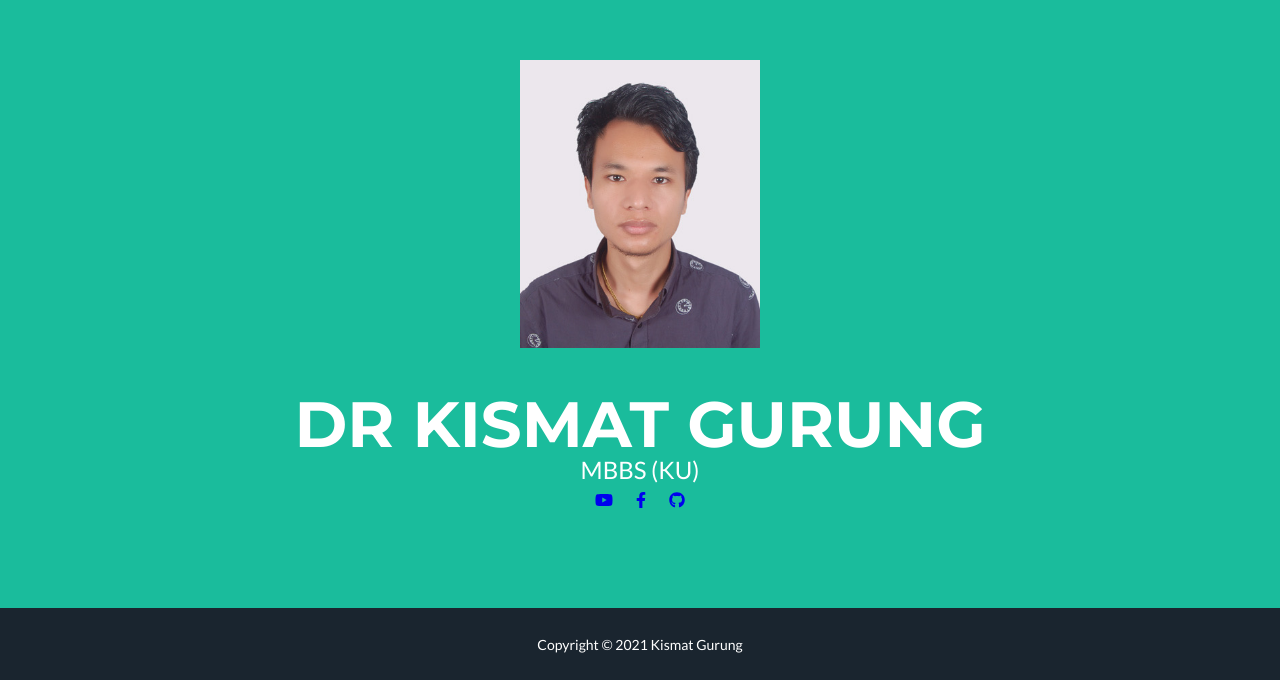
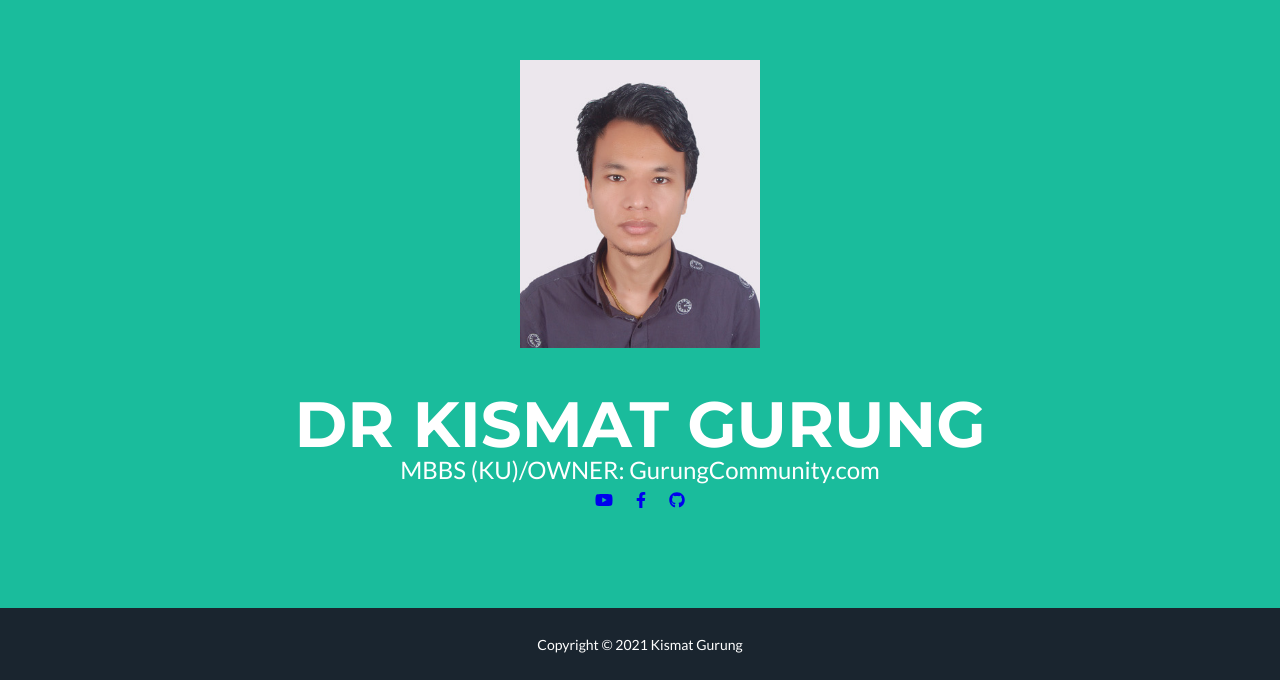
Before and after one commit to mrhaude/gurungkismat, a plain HTML site: page index.html in a window 1280 px wide. Shown: the part 140-820 px from the top of the page. Drawn offline with nearby package versions, Linux system fonts and the light colour scheme.

Commit message:
Update index.html

```diff
--- a/index.html
+++ b/index.html
@@ -28,7 +28,7 @@
                 <!-- Masthead Heading-->
                 <h1 class="masthead-heading text-uppercase mb-0">Dr Kismat Gurung</h1>
                 <!-- Masthead Subheading-->
-                <p class="masthead-subheading font-weight-light mb-0">MBBS (KU) </p>
+                <p class="masthead-subheading font-weight-light mb-0">MBBS (KU)/OWNER: GurungCommunity.com </p>
                 <nav>
                     <a href="https://www.youtube.com/channel/UCBkZyep3zt9AQM6QdRfp9zw"><i class="fab fa-youtube"></i></a>
                     <a href="https://www.facebook.com/mr.haude"><i class="fab fa-facebook-f"></i></a>
```
